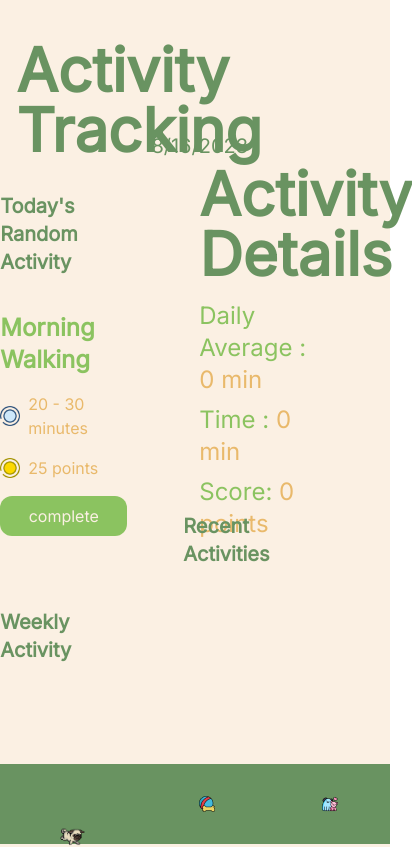
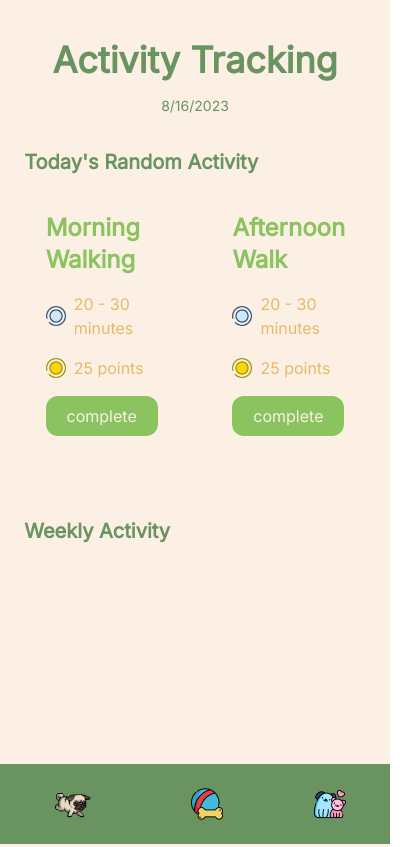
Before and after one commit to OriginalCube/The-Barking-Games, a React (Vite) app in the folder client/: page / in a window 390 px wide. Shown: the top 847 px of the page, 412 px wide, since content can reach past the window. Built offline with nearby package versions, Linux system fonts and the light colour scheme.

Commit message:
Mobile View for Dashboard

```diff
--- a/client/src/Navigation.tsx
+++ b/client/src/Navigation.tsx
@@ -19,50 +19,53 @@ const Navigation = () => {
   const imageAddress = "/assets/icons/";
   return (
     <nav className="fixed md:relative bottom-0 h-20 w-screen md:w-20 md:h-screen bg-pallete-primary z-50">
-      <div className="w-full h-20 md:h-40 flex flex-row gap-1 md:flex-col md:gap-4 items-center justify-center">
+      <div
+        className="w-full h-20 md:h-40 flex flex-row
+      gap-1 md:flex-col md:gap-4 items-center justify-evenly md:justify-center"
+      >
         <Link
           to={"/"}
-          className="mt-16 h-24 w-full flex items-center justify-center cursor-pointer"
+          className="h-full w-full md:mt-16 md:h-24 md:w-full flex items-center justify-center cursor-pointer"
         >
           <img
             src={imageAddress + "barkingGames.gif"}
-            className="h-8 md:h-24 w-auto"
+            className="h-12 md:h-24 w-auto"
             alt=""
           />
         </Link>
-        <Link to={"/"} className="relative w-5/6">
+        <Link to={"/"} className="relative h-full w-5/6">
           <motion.div
             initial="initial"
             whileHover="hover"
-            className="relative w-full flex gap-4 items-center justify-evenly"
+            className="relative h-full w-full flex md:gap-4 items-center justify-evenly"
           >
             <img
               src={imageAddress + "toys.png"}
-              className="h-4 md:h-10 w-auto"
+              className="h-8 md:h-10 w-auto"
               alt=""
             />
             <motion.p
               variants={linkVariants}
-              className="absolute left-20 text-xl font-normal text-pallete-imp"
+              className="hidden md:block absolute left-20 text-xl font-normal text-pallete-imp"
             >
               Dashboard
             </motion.p>
           </motion.div>
         </Link>
-        <Link to={"/profile"} className="relative w-5/6">
+        <Link to={"/profile"} className="relative h-full w-5/6">
           <motion.div
             initial="initial"
             whileHover="hover"
-            className="relative w-full flex gap-4 items-center justify-evenly"
+            className="relative h-full w-full flex gap-4 items-center justify-evenly"
           >
             <img
               src={imageAddress + "dog.png"}
-              className="h-4 md:h-10 w-auto"
+              className="h-8 md:h-10 w-auto"
               alt=""
             />
             <motion.p
               variants={linkVariants}
-              className="absolute left-20 text-xl font-normal text-pallete-imp"
+              className="hidden md:block absolute left-20 text-xl font-normal text-pallete-imp"
             >
               Profile
             </motion.p>
--- a/client/src/components/dashboard/Daily.tsx
+++ b/client/src/components/dashboard/Daily.tsx
@@ -37,7 +37,7 @@ const Daily = ({ index, title, max, min, points }: DailyProps) => {
   }, [value.today]);
 
   return (
-    <div className="w-40 h-full flex flex-col justify-center gap-4 p-2">
+    <div className="w-32 md:w-40 h-full flex flex-col justify-center gap-4 p-2">
       <p className="text-2xl font-semibold text-pallete-accent">{title}</p>
       <div className="w-full h-auto flex items-center gap-2">
         <img src="/assets/icons/time.png" className="h-5 w-auto" alt="" />
--- a/client/src/index.css
+++ b/client/src/index.css
@@ -7,3 +7,7 @@ body {
   background-color: white;
   font-family: "Inter", sans-serif;
 }
+
+nav {
+  -webkit-backface-visibility: hidden;
+}
--- a/client/src/pages/Dashboard.tsx
+++ b/client/src/pages/Dashboard.tsx
@@ -7,21 +7,21 @@ import ActivityAim from "../components/dashboard/ActivityAim";
 const Dashboard = () => {
   return (
     <div className="w-11/12 flex flex-col gap-8">
-      <div className="w-4/6 h-auto flex items-end justify-evenly gap-4">
-        <p className="text-pallete-header w-1/2 text-6xl font-semibold mt-10">
+      <div className="w-full md:w-4/6 h-auto flex flex-col md:flex-row items-center justify-center md:items-end md:justify-evenly gap-4">
+        <p className="text-pallete-header md:w-1/2 text-4xl md:text-6xl font-semibold mt-10">
           Activity Tracking
         </p>
-        <p className="text-emerald-400 w-1/2 text-xl font-normal text-pallete-header">
+        <p className="text-emerald-400 md:w-1/2 text-sm md:text-xl font-normal text-pallete-header">
           {new Date().toLocaleDateString()}
         </p>
       </div>
-      <div className="flex items-center justify-evenly gap-4">
-        <div className="flex w-4/5 items-start justify-center gap-12">
-          <div className="w-1/2 h-auto flex flex-col gap-8">
+      <div className="flex flex-col md:flex-row items-center justify-evenly gap-4">
+        <div className="flex flex-col md:flex-row w-full md:w-4/5 items-start justify-center gap-12">
+          <div className="w-full md:w-1/2 h-auto flex flex-col gap-8">
             <Activities />
             <WeeklyProgress />
           </div>
-          <div className="w-1/2 h-auto items-center justify-evenly gap-4">
+          <div className="w-full md:w-1/2 h-auto items-center justify-evenly gap-4">
             <WeeklyDetails />
             <ActivityAim />
           </div>
```
